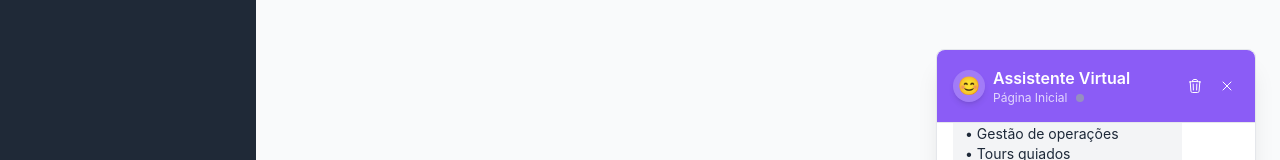
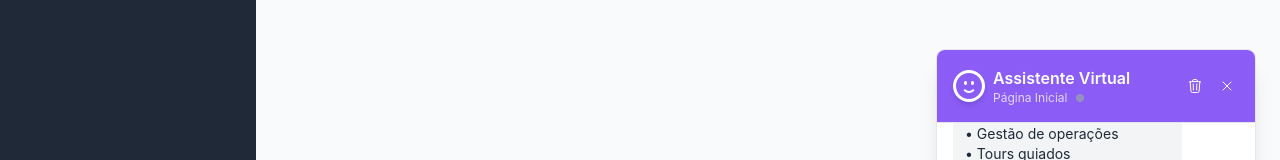
Before and after one commit to Jvctor/chatbot-tour, a React (Vite) app: page /dashboard in a window 1280 px wide. Both pictures are taken after a click on the button 1232 px from the left and 752 px from the top of the page. Shown: the part 327-487 px from the top of the page. Built offline with nearby package versions, Linux system fonts and the light colour scheme.

Commit message:
refactor: ajustando icones

```diff
--- a/src/components/Chatbot/AnimatedAvatar.tsx
+++ b/src/components/Chatbot/AnimatedAvatar.tsx
@@ -1,5 +1,7 @@
+
 import React from 'react';
 import { motion } from 'framer-motion';
+import { AssistantIcon } from './AssistantIcon';
 
 interface AnimatedAvatarProps {
   state: 'idle' | 'thinking' | 'speaking';
@@ -45,13 +47,7 @@ const AnimatedAvatar: React.FC<AnimatedAvatarProps> = ({ state, size = 'md' }) =
     }
   };
 
-  const getEmoji = () => {
-    switch (state) {
-      case 'thinking': return '🤔';
-      case 'speaking': return '🤖';
-      default: return '😊';
-    }
-  };
+
 
   const getGlowEffect = () => {
     switch (state) {
@@ -66,7 +62,7 @@ const AnimatedAvatar: React.FC<AnimatedAvatarProps> = ({ state, size = 'md' }) =
 
   return (
     <motion.div
-      className={`${getSizeClasses()} bg-white/20 rounded-full flex items-center justify-center backdrop-blur-sm ${getGlowEffect()}`}
+      className={`${getSizeClasses()} bg-white rounded-full flex items-center justify-center ${getGlowEffect()}`}
       animate={getAnimation()}
       whileHover={{ scale: 1.1 }}
       title={`Assistente está ${state === 'thinking' ? 'pensando' : state === 'speaking' ? 'falando' : 'disponível'}`}
@@ -78,7 +74,7 @@ const AnimatedAvatar: React.FC<AnimatedAvatarProps> = ({ state, size = 'md' }) =
         } : {}}
         transition={{ duration: 0.6, repeat: state === 'speaking' ? Infinity : 0 }}
       >
-        {getEmoji()}
+        <AssistantIcon state={state} size={size} />
       </motion.span>
        {state === 'thinking' && (
         <motion.div
--- /dev/null
+++ b/src/components/Chatbot/AssistantIcon.tsx
@@ -0,0 +1,15 @@
+import { FaceSmileIcon, SparklesIcon } from '@heroicons/react/24/solid';
+
+export const AssistantIcon = ({ state = 'idle', size = 'md' }: { state?: 'idle' | 'thinking' | 'speaking', size?: 'sm' | 'md' | 'lg' }) => {
+  const getSize = () => {
+    switch (size) {
+      case 'sm': return 'w-6 h-6';
+      case 'lg': return 'w-12 h-12';
+      default: return 'w-8 h-8';
+    }
+  };
+  if (state === 'thinking') {
+    return <SparklesIcon className={getSize() + ' text-yellow-400 animate-pulse'} />;
+  }
+  return <FaceSmileIcon className={getSize() + ' text-secondary'} />;
+};
```
